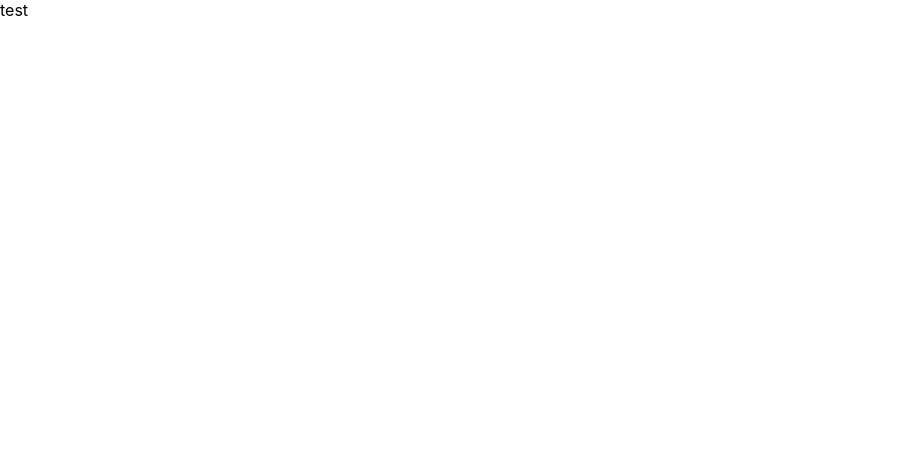
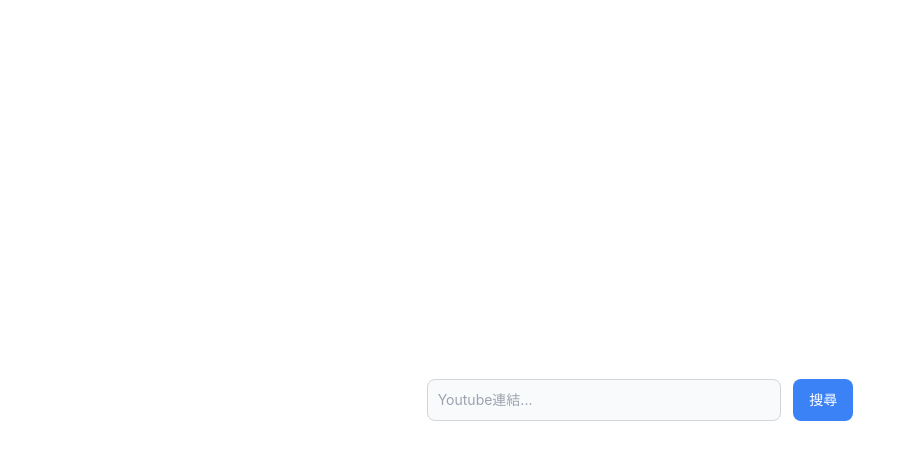
Before and after one commit to wjchen127/EnglishPracticeSite, a Next.js app: page / in a window 1280 px wide. Shown: the top 460 px of the page, without its empty margins (0-915 px from the left). Built offline with nearby package versions, Linux system fonts and the light colour scheme.

Commit message:
使用Tailwinds CSS以及新增首頁搜尋框

```diff
--- /dev/null
+++ b/components/SearchBar/SearchBar.tsx
@@ -0,0 +1,15 @@
+import { ReactElement } from "react"
+const SearchBar = (): ReactElement => {
+    return (
+        <>
+            <div id="searchDiv" className="m-auto w-1/3 flex ">
+                <input className="mr-3 bg-gray-50 border border-gray-300 text-gray-900 text-sm rounded-lg focus:ring-blue-500 focus:border-blue-500 focus:outline-none block w-full p-2.5  dark:bg-gray-700 dark:border-gray-600 dark:placeholder-gray-400 dark:text-white dark:focus:ring-blue-500 dark:focus:border-blue-500"
+                       placeholder="Youtube連結..."/>
+                <button className="bg-blue-500 hover:bg-blue-700 text-white break-keep py-2 px-4 rounded-lg text-sm">
+                        搜尋
+                </button>
+            </div>
+        </>
+    )
+}
+export default SearchBar
--- a/package.json
+++ b/package.json
@@ -18,5 +18,10 @@
     "react": "18.2.0",
     "react-dom": "18.2.0",
     "typescript": "4.9.4"
+  },
+  "devDependencies": {
+    "autoprefixer": "^10.4.13",
+    "postcss": "^8.4.19",
+    "tailwindcss": "^3.2.4"
   }
 }
--- a/pages/index.tsx
+++ b/pages/index.tsx
@@ -1,11 +1,16 @@
 import Head from 'next/head'
 import Image from 'next/image'
 import styles from '../styles/Home.module.css'
+import SearchBar from '../components/SearchBar/SearchBar'
+import { useState } from 'react'
+export default function Home() {
 
-export default function Home() {
+  const [VideoMode, setVideoMode] = useState(false)
   return (
-    <div>
-      test
+    <div id={"main"} className="flex h-screen">
+      {
+        VideoMode ? <div>video</div> : <SearchBar></SearchBar>
+      }
     </div>
   )
 }
--- /dev/null
+++ b/postcss.config.js
@@ -0,0 +1,6 @@
+module.exports = {
+  plugins: {
+    tailwindcss: {},
+    autoprefixer: {},
+  },
+}
--- a/styles/Home.module.css
+++ b/styles/Home.module.css
@@ -127,3 +127,8 @@
     filter: invert(1);
   }
 }
+
+#main {
+  position: relative;
+  height: 100vh;
+}
--- a/styles/globals.css
+++ b/styles/globals.css
@@ -1,3 +1,6 @@
+@tailwind base;
+@tailwind components;
+@tailwind utilities;
 html,
 body {
   padding: 0;
--- /dev/null
+++ b/tailwind.config.js
@@ -0,0 +1,11 @@
+/** @type {import('tailwindcss').Config} */
+module.exports = {
+  content: [
+    "./pages/**/*.{js,ts,jsx,tsx}",
+    "./components/**/*.{js,ts,jsx,tsx}",
+  ],
+  theme: {
+    extend: {},
+  },
+  plugins: [],
+}
```
Also changed, not shown: 1 other file (tests, documents, lock files or other folders).
